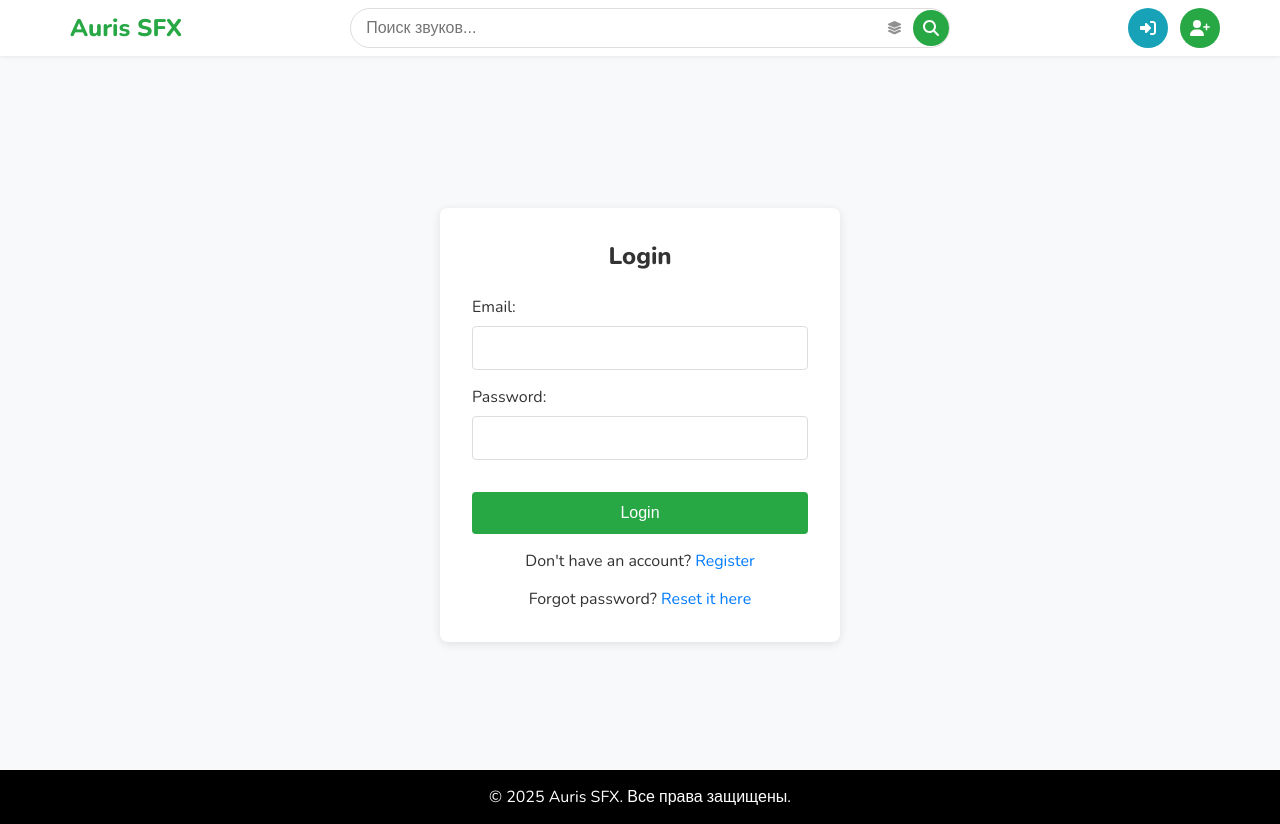
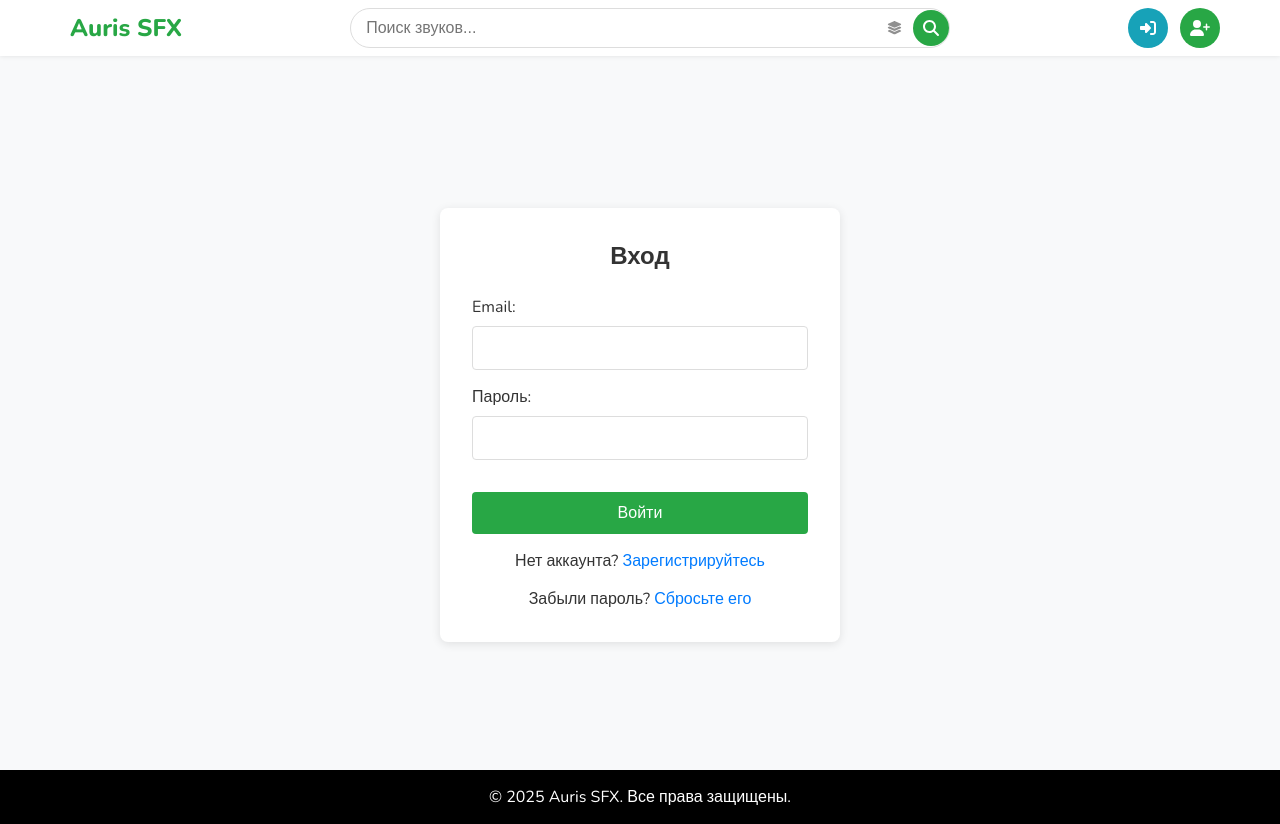
Before and after one commit to Wayrent/WebSFX, a React (Create React App) app: page /login in a window 1280 px wide. Built offline with nearby package versions, Linux system fonts and the light colour scheme; no server answers.

Commit message:
HotFix #20
Additional visual fixes

```diff
--- a/src/components/SoundItem.js
+++ b/src/components/SoundItem.js
@@ -2,7 +2,7 @@ import React, { useState } from 'react';
 import PropTypes from 'prop-types';
 import CollectionModal from './CollectionModal';
 import { FontAwesomeIcon } from '@fortawesome/react-fontawesome';
-import { faDownload, faTimes } from '@fortawesome/free-solid-svg-icons';
+import { faDownload, faTimes, faFolderOpen } from '@fortawesome/free-solid-svg-icons';
 import '../styles/soundItem.css';
 import { downloadSound } from '../services/api';
 import { useAuth } from '../contexts/AuthContext';
@@ -40,9 +40,11 @@ const SoundItem = ({
   };
 
   const handleRemoveFromCollection = () => {
-    if (window.confirm(`Удалить "${sound.title}" из этой коллекции?`)) {
-      onRemoveFromCollection(collectionId, sound.id);
-    }
+    showConfirm({
+    title: 'Удаление звука из коллекции',
+    message: `Вы уверены, что хотите удалить звук "${sound.title}" из этой коллекции?`,
+    onConfirm: () => onRemoveFromCollection(collectionId, sound.id)
+    });
   };
 
   return (
@@ -63,9 +65,9 @@ const SoundItem = ({
         <h5>{sound.title}</h5>
         <div className="sound-characteristics">
           <span className="category">{sound.category}</span>
-          <span className="tags">Tags: {sound.tags}</span>
-          <span className="bitrate">Bitrate: {sound.bitrate}</span>
-          <span className="duration">Duration: {sound.duration}s</span>
+          <span className="tags">Тэги: {sound.tags}</span>
+          <span className="bitrate">Битрейт: {sound.bitrate}</span>
+          <span className="duration">Длительность: {sound.duration}s</span>
         </div>
       </div>
 
@@ -76,13 +78,14 @@ const SoundItem = ({
       <div className="sound-actions">
         {onRemoveFromCollection === null && (
           <button className="add-to-collection-btn" onClick={handleAddToCollection}>
-            Add to Collection
+            <FontAwesomeIcon icon={faFolderOpen} />
+            <span>В коллекцию</span>
           </button>
         )}
 
         <button className="download-btn" onClick={() => downloadSound(sound.id)}>
           <FontAwesomeIcon icon={faDownload} />
-          <span>Download</span>
+          <span>Загрузить</span>
         </button>
       </div>
 
--- a/src/pages/Home.js
+++ b/src/pages/Home.js
@@ -105,7 +105,7 @@ const Home = ({ searchFilters = {} }) => {
     return (
       <div className="loading">
         <div className="spinner"></div>
-        <p>Loading sounds...</p>
+        <p>Загружаем звуки...</p>
       </div>
     );
   }
--- a/src/pages/Login.js
+++ b/src/pages/Login.js
@@ -20,9 +20,9 @@ const Login = () => {
     try {
       const result = await login({ email, password });
       if (!result.success) {
-        throw new Error(result.error || 'Login failed');
+        throw new Error(result.error || 'Ошибка входа');
       }
-      // Добавить перенаправление после успешного входа
+      // Перенаправление после успешного входа
       navigate('/profile');
     } catch (error) {
       setError(error.message);
@@ -33,7 +33,7 @@ const Login = () => {
   return (
     <div className="auth-container">
       <div className="auth-box">
-        <h2>Login</h2>
+        <h2>Вход</h2>
         {error && <div className="error-message">{error}</div>}
         <form onSubmit={handleSubmit}>
           <label>
@@ -46,7 +46,7 @@ const Login = () => {
             />
           </label>
           <label>
-            Password:
+            Пароль:
             <input
               type="password"
               value={password}
@@ -55,14 +55,14 @@ const Login = () => {
             />
           </label>
           <button type="submit" disabled={loading}>
-            {loading ? 'Logging in...' : 'Login'}
+            {loading ? 'Входим...' : 'Войти'}
           </button>
         </form>
         <p className="auth-link">
-          Don't have an account? <Link to="/register">Register</Link>
+          Нет аккаунта? <Link to="/register">Зарегистрируйтесь</Link>
         </p>
         <p className="auth-link">
-          Forgot password? <Link to="/request-reset">Reset it here</Link>
+          Забыли пароль? <Link to="/request-reset">Сбросьте его</Link>
         </p>
       </div>
     </div>
--- a/src/pages/Profile.js
+++ b/src/pages/Profile.js
@@ -232,7 +232,7 @@ const Profile = () => {
   return (
     <div className="profile-page">
       <div className="profile-header">
-        <h2>Мой профиль — Auris SFX</h2>
+        <h2>Профиль {userData.username}</h2>
         <div className="user-info">
           <div className="info-row">
             <strong>Email:</strong> {userData.email}
```
